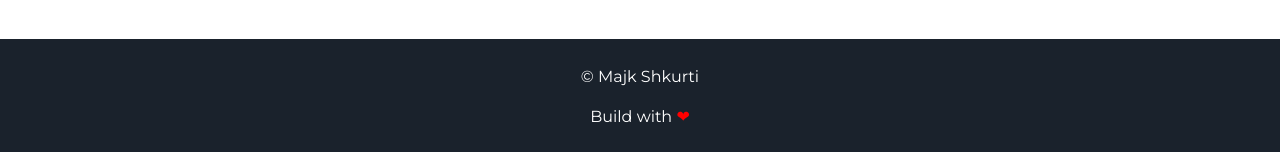
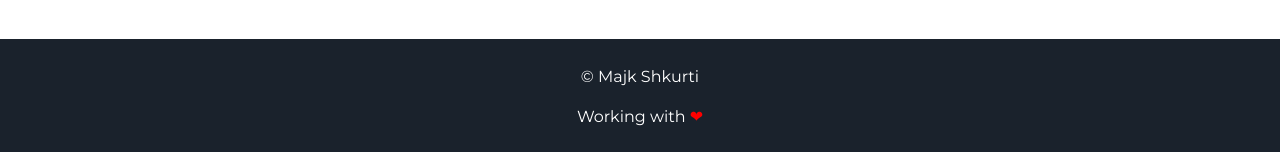
Before and after one commit to majkshkurti/personal-website, a Jekyll site: the page built from index.html, in a window 1280 px wide and 900 px high, scrolled down 1703 px. Shown: the part 745-897 px from the top of the window. Built offline with Jekyll 4.4.1, drawn with Linux system fonts in a browser that asks for light colours.

Commit message:
Updated Footer

```diff
--- a/_includes/footer.html
+++ b/_includes/footer.html
@@ -1,6 +1,6 @@
 <footer class="footer">
     <p>&copy; {{site.username}}</p>
-    <p>Build with <span class="love">❤</span> </p>
+    <p>Working with <span class="love">❤</span> </p>
 </footer>
 <script src="//cdn.jsdelivr.net/particles.js/2.0.0/particles.min.js"></script>
 <script src="{{ "/assets/js/sweet-scroll.min.js" | prepend: site.baseurl }}"></script>
```
